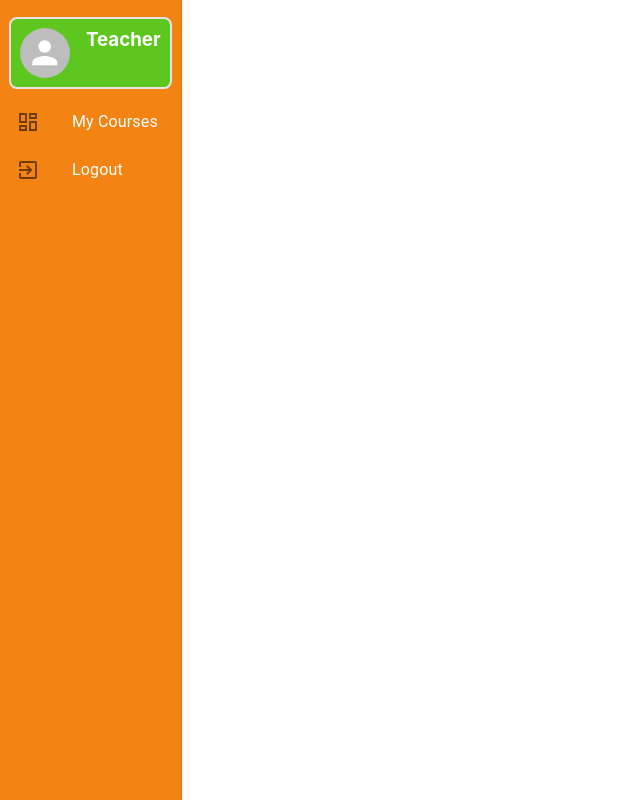
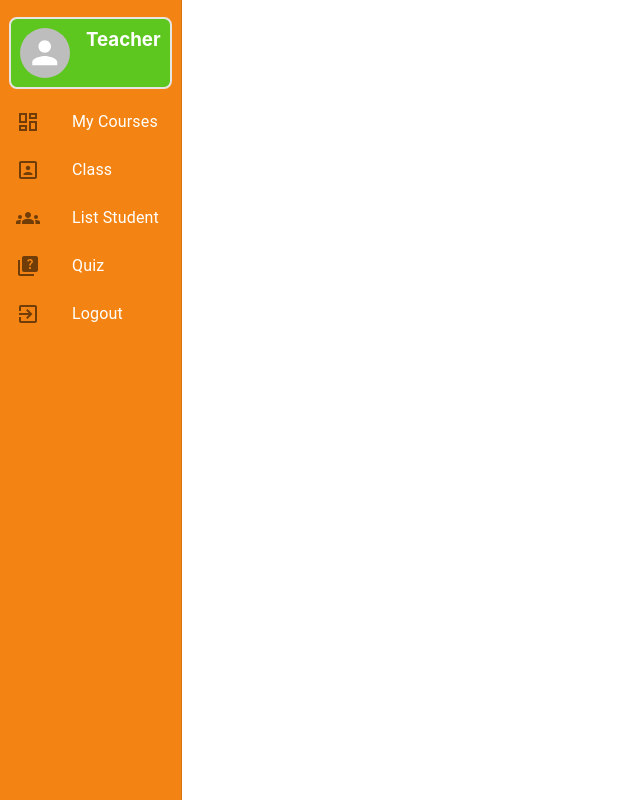
Before and after one commit to ninhcongluc/qp03_frontend, a React (Create React App) app: page /teacher in a window 1280 px wide. Shown: the whole page, without its empty margins (0-640 px from the left). Built offline with nearby package versions, Linux system fonts and the light colour scheme.

Commit message:
update left teacher menu

```diff
--- a/src/components/LeftMenu/TeacherMenu.js
+++ b/src/components/LeftMenu/TeacherMenu.js
@@ -8,7 +8,9 @@ import {
 } from "@mui/material";
 import React from "react";
 import { useNavigate } from "react-router-dom";
-
+import GroupsIcon from '@mui/icons-material/Groups';
+import PortraitIcon from '@mui/icons-material/Portrait';
+import QuizIcon from '@mui/icons-material/Quiz';
 import Avatar from "@mui/material/Avatar";
 import Stack from "@mui/material/Stack";
 import "./TeacherMenu.css";
@@ -53,6 +55,27 @@ const TeacherMenu = () => {
             <ListItemText primary="My Courses" />
           </ListItem>
 
+          <ListItem button onClick={handleCourseManagementClick}>
+            <ListItemIcon>
+              < PortraitIcon />
+            </ListItemIcon>
+            <ListItemText primary="Class" />
+          </ListItem>
+
+          <ListItem button onClick={handleCourseManagementClick}>
+            <ListItemIcon>
+              <GroupsIcon />
+            </ListItemIcon>
+            <ListItemText primary="List Student" />
+          </ListItem>
+
+          <ListItem button onClick={handleCourseManagementClick}>
+            <ListItemIcon>
+              <QuizIcon />
+            </ListItemIcon>
+            <ListItemText primary="Quiz" />
+          </ListItem>
+
           <ListItem button onClick={handleLogoutClick}>
             <ListItemIcon>
               <ExitToAppOutlined />
```
Lines whose indentation alone changed are shown as unchanged.
